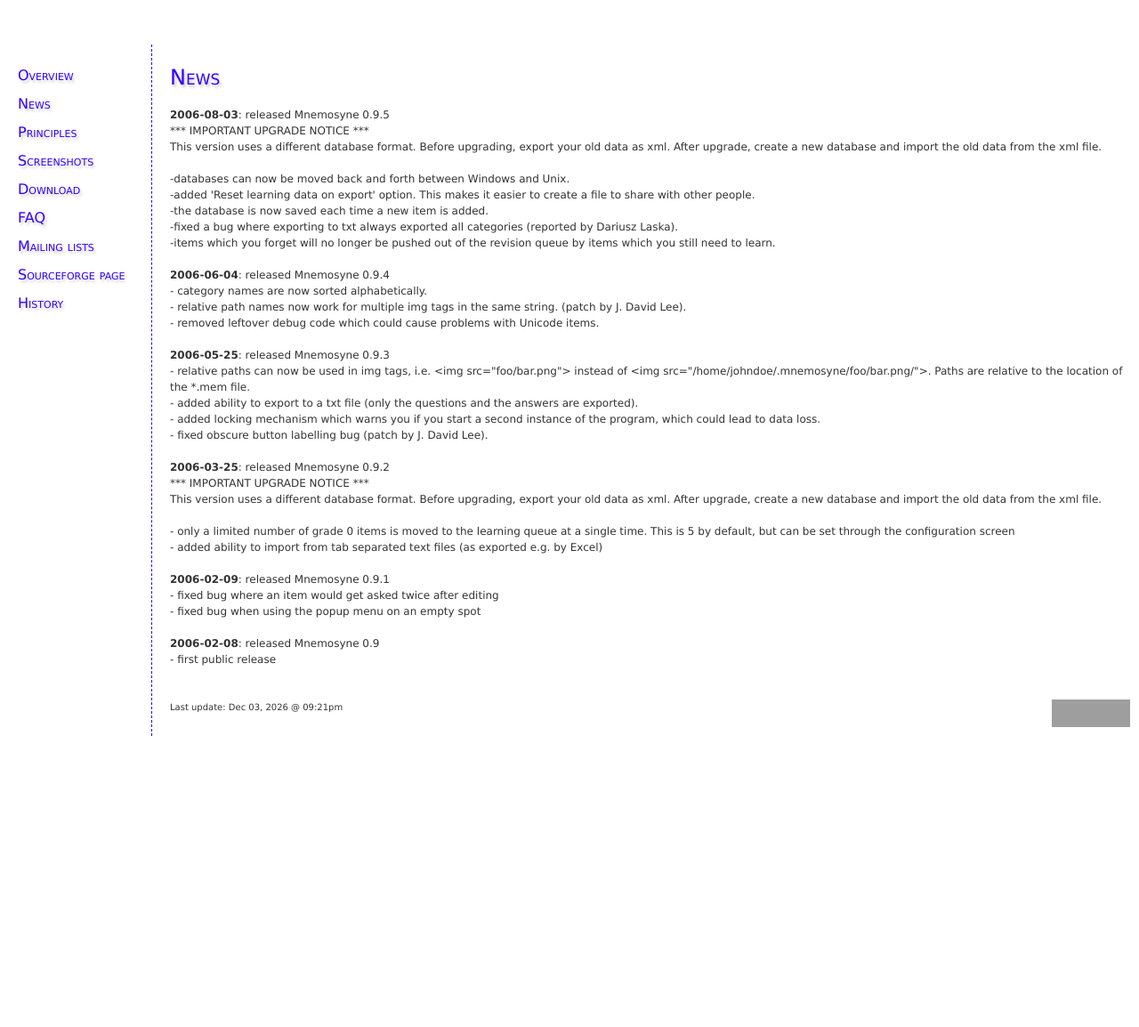
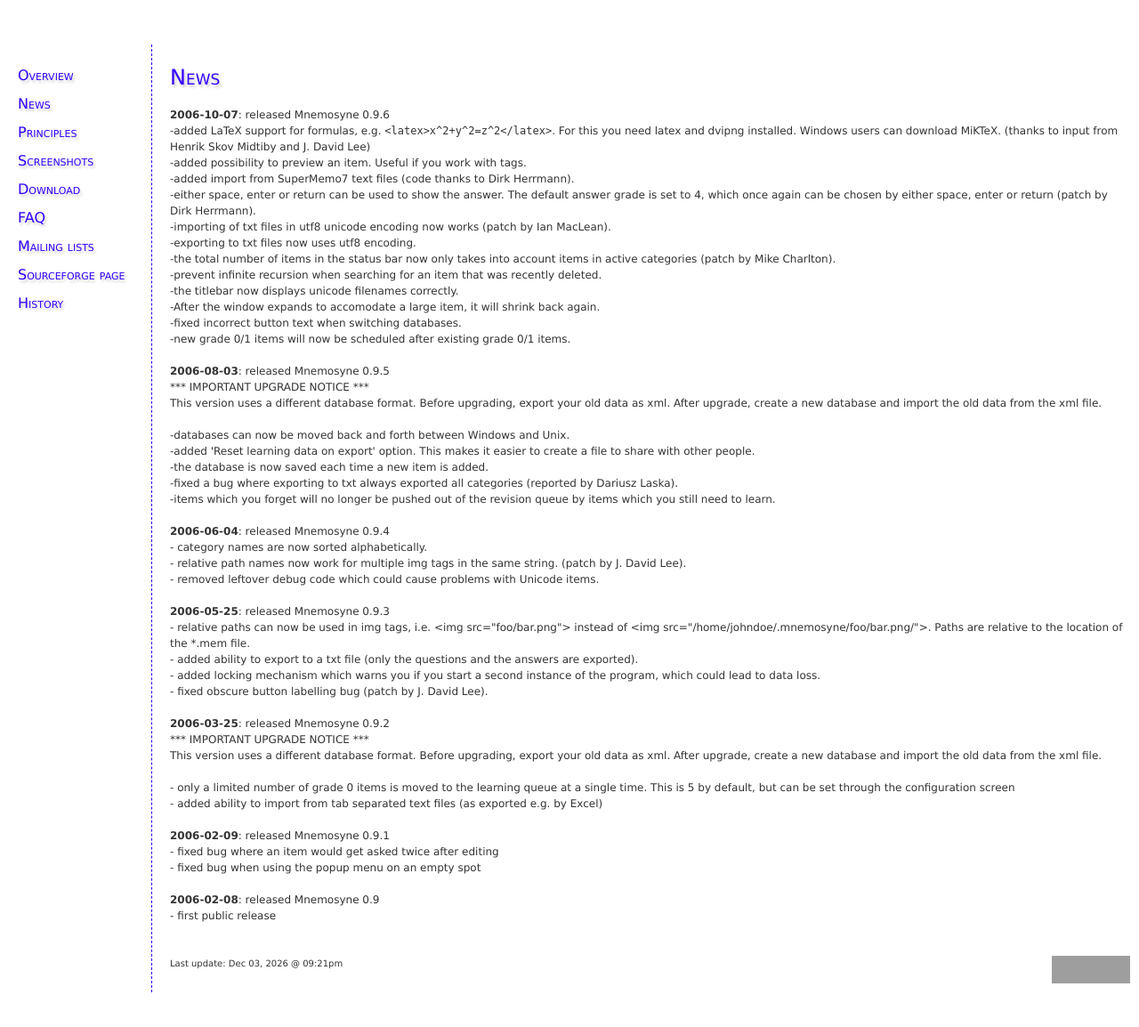
Before and after one commit to vasvlad/pomni, a PHP site: page /news.php in a window 1280 px wide. Shown: the top 1154 px of the page at 89% size. Run offline with PHP 8.4, Linux system fonts and the light colour scheme; grey boxes are pictures that could not be loaded.

Commit message:
0.9.6.
git-svn-id: https://mnemosyne-proj.svn.sourceforge.net/svnroot/mnemosyne-proj/trunk@71 e5e6b78b-db40-0410-9517-b98c64f8d2c1

```diff
--- a/mnemosyne-web/faq.php
+++ b/mnemosyne-web/faq.php
@@ -27,14 +27,14 @@ Sure, you can use ordinary html-syntax for that:
 
 The path is relative to the location of your <code>*.mem</code> file, although you can use absolute paths too. You can also use HTML tags to change the colour, formatting and style of your text.
 
-<h2 id="question">How do I handle mathematical our chemical formulas?</h2>
-You can either import them as picture, or approximate them using ordinary text. For multi-line formulas, it's best to use a fixed-width font, and to mark the checkbox 'left align Q/A' in the preference window.
+<h2 id="question">How do I best handle mathematical our chemical formulas?</h2>
+A low-tech option is to approximate them using ordinary text. For multi-line formulas, it's best to use a fixed-width font, and to mark the checkbox 'left align Q/A' in the preference window. A high-tech option is letting LaTeX render your formulas, e.g.<code>&lt;latex>x^2+y^2=z^2&lt;/latex></code>. For this you need latex and dvipng installed. Windows users can download <a href="http://www.miktex.org/">MiKTeX</a> for that.
 
 <h2 id="question">Adding sounds to question or answers would be nice!</h2>
 It sure would! A future version will use html <code>&lt;sound> </code> tags to specify a sound file, which will then be played by an external program (which you can choose).
 
 <h2 id="question">Can I use keyboard shortcuts while doing the revisions?</h2>
-Sure! Press enter on the numerical keypad to show the answer, and then use the numerical keypad again to grade your answer.
+Sure! To show the answer you can either press enter, space or return. To grade your answer you can just press the number keys.
 
 <h2 id="question">Can I use hierachical categories?</h2>
 Not yet, but in the mean time, you can give your categories names like 'Science:Physics' and 'Science:Mathematics'.
--- a/mnemosyne-web/news.php
+++ b/mnemosyne-web/news.php
@@ -5,6 +5,29 @@
 <div id="content">
 
 <h1>News</h1>
+<br>
+<b>2006-10-07</b>: released Mnemosyne 0.9.6<br>
+-added LaTeX support for formulas, e.g. <code>&lt;latex>x^2+y^2=z^2&lt;/latex></code>. For
+ this you need latex and dvipng installed. Windows users can download
+ MiKTeX. (thanks to input from Henrik Skov Midtiby and J. David Lee)<br>
+-added possibility to preview an item. Useful if you work with tags.<br>
+-added import from SuperMemo7 text files (code thanks to Dirk Herrmann).<br>
+-either space, enter or return can be used to show the answer. The default
+ answer grade is set to 4, which once again can be chosen by either space,
+ enter or return (patch by Dirk Herrmann).<br>
+-importing of txt files in utf8 unicode encoding now works (patch by Ian
+ MacLean).<br>
+-exporting to txt files now uses utf8 encoding.<br>
+-the total number of items in the status bar now only takes into account
+ items in active categories (patch by Mike Charlton).<br>
+-prevent infinite recursion when searching for an item that was recently
+ deleted.<br>
+-the titlebar now displays unicode filenames correctly.<br>
+-After the window expands to accomodate a large item, it will shrink
+ back again.<br>
+-fixed incorrect button text when switching databases.<br>
+-new grade 0/1 items will now be scheduled after existing grade 0/1 items.<br>
+
 <br>
 <b>2006-08-03</b>: released Mnemosyne 0.9.5<br>
 *** IMPORTANT UPGRADE NOTICE ***
```
